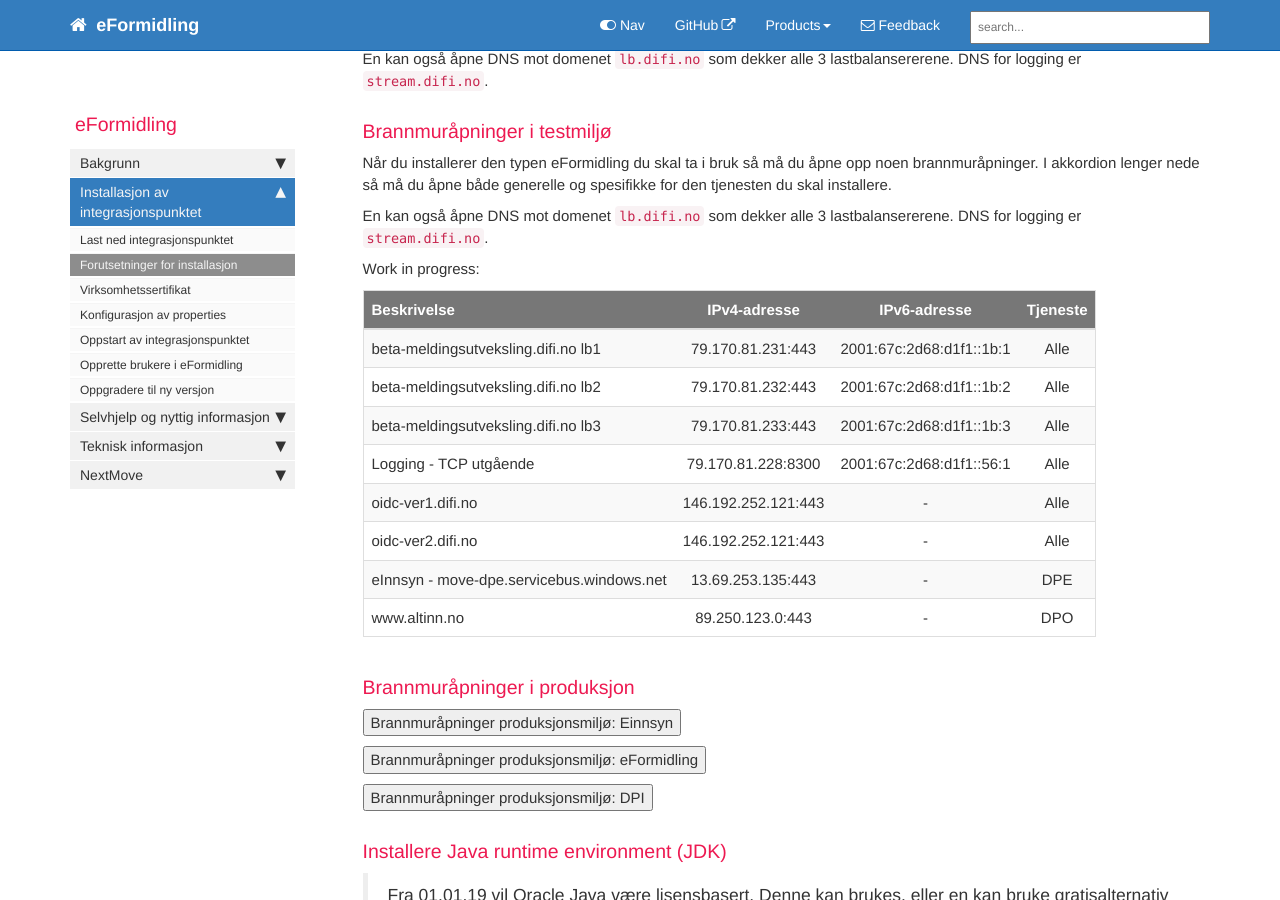
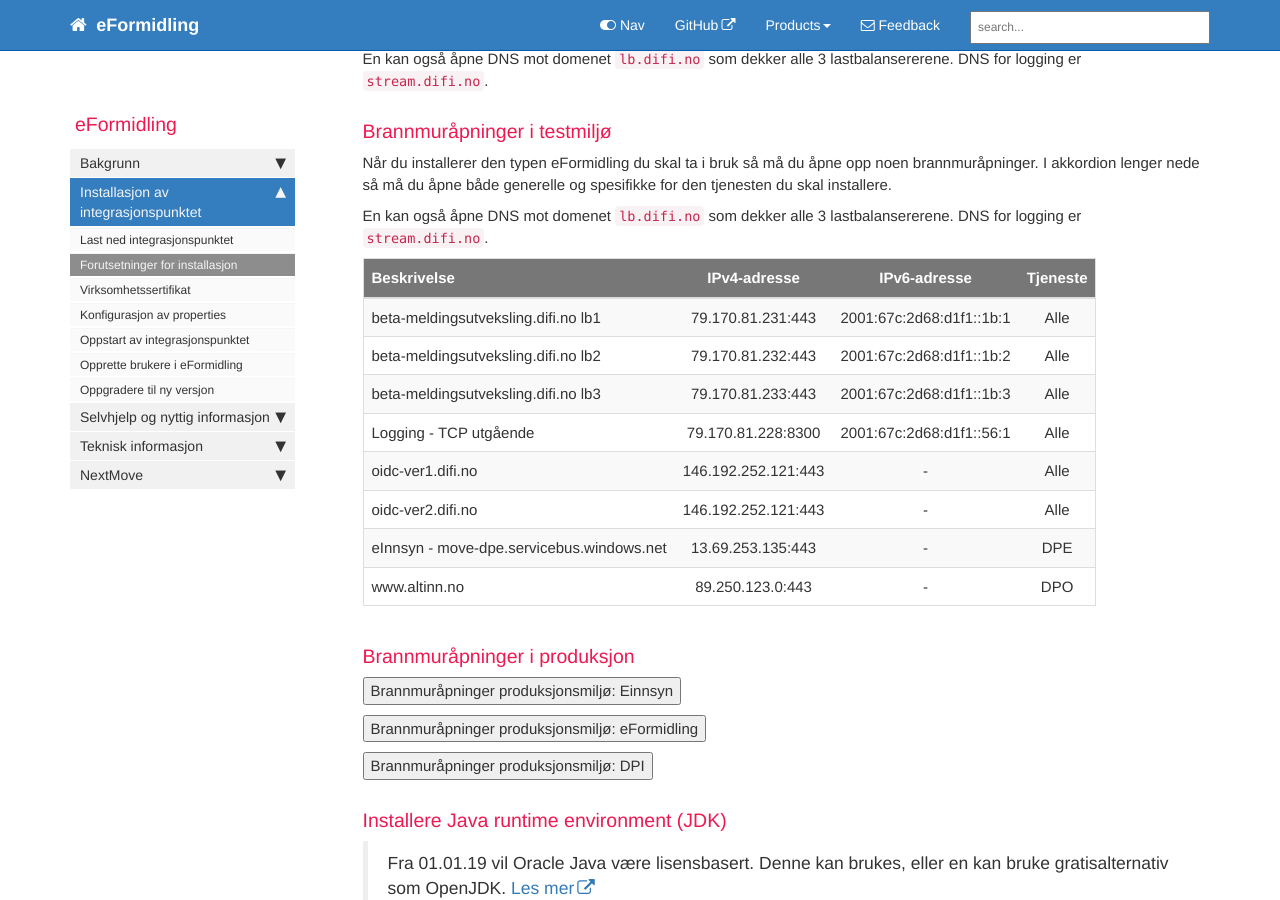
Before and after one commit to difi/eformidling, a Jekyll site: the page built from pages/Installasjon/prereq.md, in a window 1280 px wide and 900 px high, scrolled down 1435 px. Built offline with Jekyll 4.4.1, drawn with Linux system fonts in a browser that asks for light colours; nearby versions of some CDN libraries; comment, search, counter and statistics services are not loaded.

Commit message:
Update prereq.md

````diff
--- a/pages/Installasjon/prereq.md
+++ b/pages/Installasjon/prereq.md
@@ -49,7 +49,6 @@ Når du installerer den typen eFormidling du skal ta i bruk så må du åpne opp
 
 En kan også åpne DNS mot domenet ```lb.difi.no``` som dekker alle 3 lastbalansererene. DNS for logging er ```stream.difi.no```.
 
-Work in progress:
 
 |    Beskrivelse    | IPv4-adresse | IPv6-adresse | Tjeneste |
 | ------------- |:-------------:| :-----:| :------:|
````
